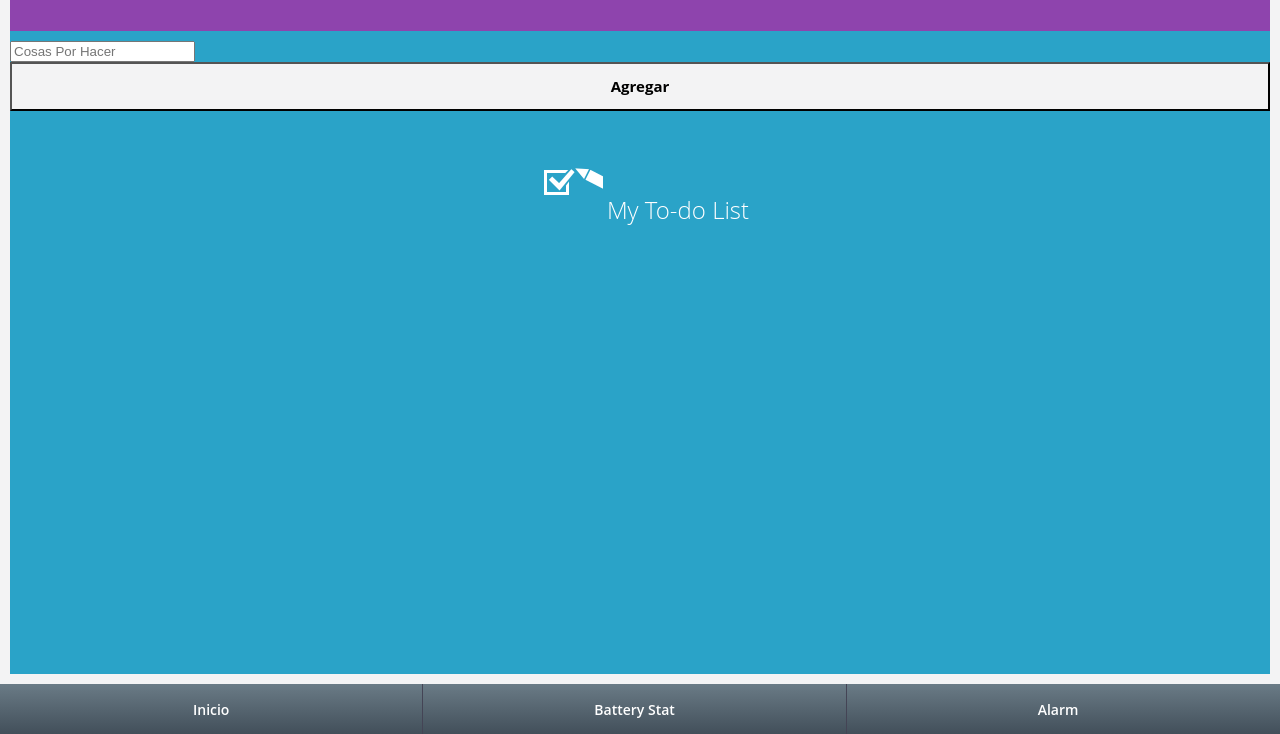
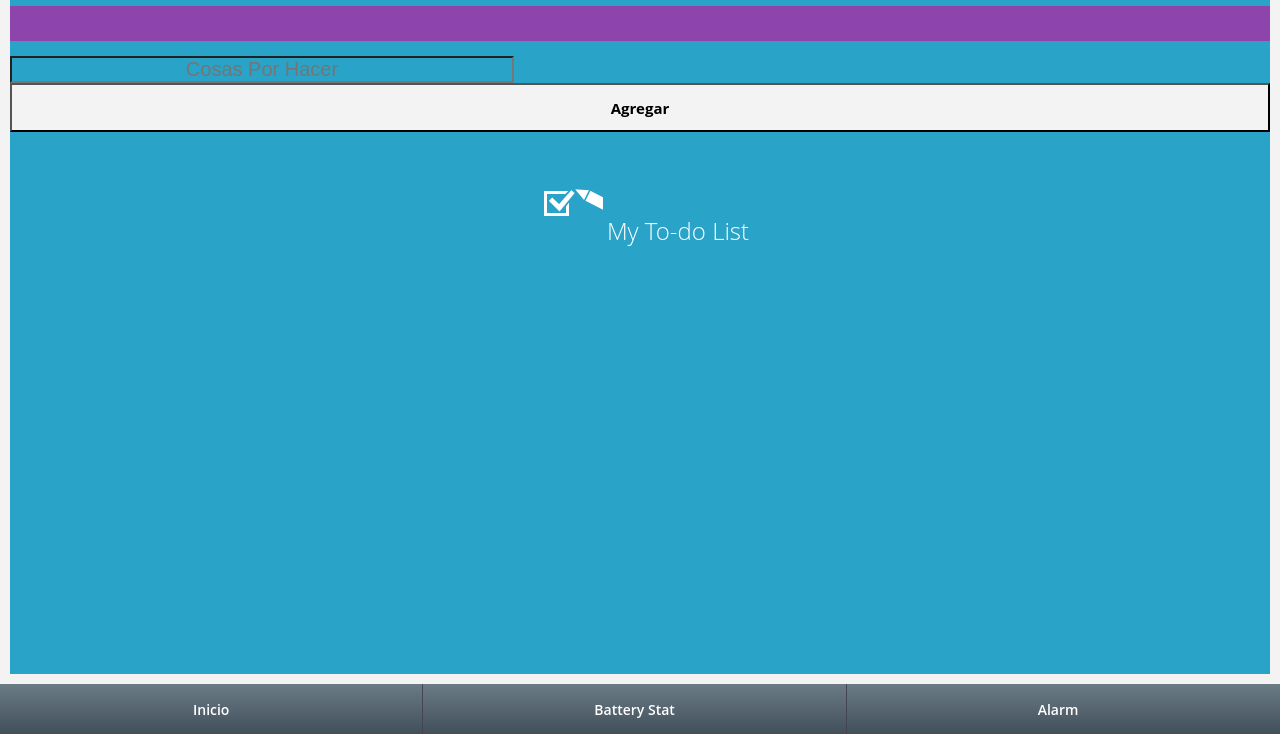
Before and after one commit to cajetero/FirefoxOS-SAD, a plain HTML site: page todo.html in a window 1280 px wide. Shown: the part 66-800 px from the top of the page. Drawn offline with Linux system fonts and the light colour scheme.

Commit message:
corregido todo list

```diff
--- a/css/todo-style.css
+++ b/css/todo-style.css
@@ -24,3 +24,14 @@
     color: white;
 
 }
+
+.txtbox {
+    background-color: #2aa3c8;
+    /*height:60px;*/
+    color:white;
+    font-size: 20px;
+    font-weight: lighter;
+    padding: 0;
+    text-align: center;
+    width: 500px;
+}
--- a/todo.html
+++ b/todo.html
@@ -28,10 +28,10 @@
 
   <div class="body">
 
-    <ul class="list" id="todoItems"> </ul>
+   <h2> <ul class="list" id="todoItems"> </ul></h2>
 
     <form type="post" onsubmit="addTodo(); return false;">
-        <input class="panel small expand" type="text" id="todo" name="todo" placeholder="Cosas Por Hacer"/>
+        <input class="txtbox" type="text" id="todo" name="todo" placeholder="Cosas Por Hacer"/>
         <button class="expand" type="submit"><h2>Agregar</h2></button>
     </form>
 
```
